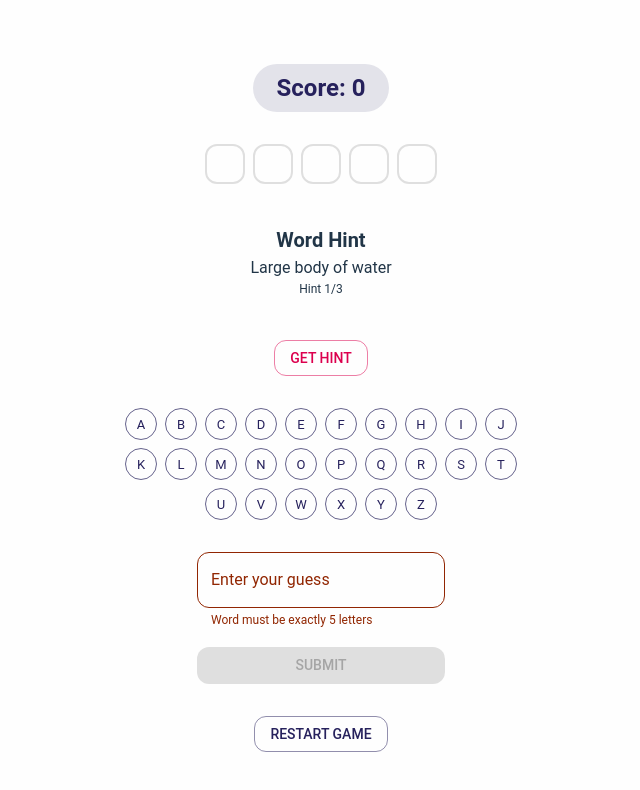
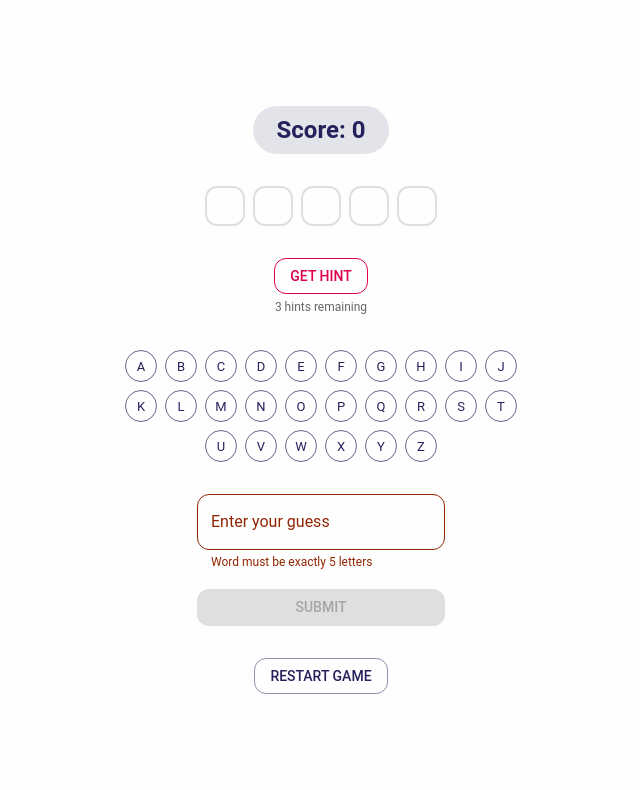
Before and after one commit to kbastow/word-guessing-game, a React (Vite) app: page / in a window 1280 px wide. Shown: the top 790 px of the page, without its empty margins (319-959 px from the left). Built offline with nearby package versions, Linux system fonts and the light colour scheme.

Commit message:
feat: update hint display logic and styling

```diff
--- a/src/components/Controls/HintButton.tsx
+++ b/src/components/Controls/HintButton.tsx
@@ -1,20 +1,39 @@
 import React from "react";
-import { Button } from "@mui/material";
+import { Box, Button, Typography } from "@mui/material";
 
 interface HintButtonProps {
   onHint: () => void;
   disabled?: boolean;
+  hintsRemaining: number;
 }
 
-const HintButton: React.FC<HintButtonProps> = ({ onHint, disabled }) => (
+const HintButton: React.FC<HintButtonProps> = ({
+  onHint,
+  disabled,
+  hintsRemaining,
+}) => {
+  const displayedHintsRemaining = disabled ? 0 : hintsRemaining + 1;
+
+  return (
+    <Box display="flex" flexDirection="column" alignItems="center" gap={0.5}>
       <Button
         variant="outlined"
         color="secondary"
         onClick={onHint}
         disabled={disabled}
+        sx={(theme) => ({
+          borderColor: theme.palette.secondary.main,
+          color: theme.palette.secondary.main,
+        })}
       >
         Get Hint
       </Button>
+      <Typography variant="caption" color="text.secondary">
+        {displayedHintsRemaining} hint{displayedHintsRemaining === 1 ? "" : "s"}{" "}
+        remaining
+      </Typography>
+    </Box>
   );
+};
 
 export default HintButton;
--- a/src/components/Display/HintDisplay.tsx
+++ b/src/components/Display/HintDisplay.tsx
@@ -1,24 +1,62 @@
 import React from "react";
-import { Box, Typography } from "@mui/material";
+import {
+  Dialog,
+  DialogContent,
+  DialogContentText,
+  DialogTitle,
+  IconButton,
+  Typography,
+} from "@mui/material";
+import CloseIcon from "@mui/icons-material/Close";
 
 interface HintDisplayProps {
+  open: boolean;
+  onClose: () => void;
   revealedHints: string[];
   totalHints: number;
   currentHintIndex: number;
 }
 
 const HintDisplay: React.FC<HintDisplayProps> = ({
+  open,
+  onClose,
   revealedHints,
   totalHints,
   currentHintIndex,
 }) => (
-  <Box sx={{ display: "flex", flexDirection: "column", m: 1 }} aria-live="polite">
-    <Typography variant="h6">Word Hint</Typography>
-    {revealedHints.length > 0 && <Typography>{revealedHints[0]}</Typography>}
-    <Typography variant="caption">
-      Hint {currentHintIndex}/{totalHints}
-    </Typography>
-  </Box>
+  <Dialog
+    open={open}
+    onClose={onClose}
+    aria-labelledby="hint-dialog-title"
+    slotProps={{
+      paper: {
+        sx: (theme) => ({
+          borderRadius: `${theme.shape.borderRadius}px`, py: 4, px: 8,
+        }),
+      },
+    }}
+  >
+    <DialogTitle id="hint-dialog-title" sx={{ textAlign: "center" }}>
+      Word Hint
+      <IconButton
+        aria-label="close"
+        onClick={onClose}
+        sx={{ position: "absolute", right: 8, top: 8 }}
+      >
+        <CloseIcon />
+      </IconButton>
+    </DialogTitle>
+    <DialogContent sx={{ textAlign: "center", px: 4, py: 3 }}>
+      {revealedHints.length > 0 && (
+        <DialogContentText aria-live="polite">
+          {revealedHints[0]}
+        </DialogContentText>
+      )}
+      <Typography variant="caption">
+        Hint {currentHintIndex}/{totalHints}
+      </Typography>
+    </DialogContent>
+  </Dialog>
 );
 
 export default HintDisplay;
--- a/src/components/GameBoard/GameBoard.tsx
+++ b/src/components/GameBoard/GameBoard.tsx
@@ -31,6 +31,7 @@ const GameBoard: React.FC = () => {
     Array(currentWord.word.length).fill("_")
   );
   const [revealedHints, setRevealedHints] = useState<number>(1);
+  const [hintDialogOpen, setHintDialogOpen] = useState<boolean>(false);
   const [gameWon, setGameWon] = useState<boolean>(false);
   const [gameLost, setGameLost] = useState<boolean>(false);
   const [attempts, setAttempts] = useState<number>(0);
@@ -113,6 +114,7 @@ const GameBoard: React.FC = () => {
     setGameLost(false);
     setAttempts(0);
     setCurrentScore(100);
+    setHintDialogOpen(false);
     if (isRestart) {
       setTotalScore(0);
       console.log("Game reset!");
@@ -137,6 +139,7 @@ const GameBoard: React.FC = () => {
       setRevealedHints((prev) => prev + 1);
     }
     setCurrentScore((prev) => Math.max(0, prev - POINTS_PER_HINT));
+    setHintDialogOpen(true);
   };
 
   return (
@@ -150,6 +153,8 @@ const GameBoard: React.FC = () => {
       <Scoreboard score={totalScore} />
       <WordDisplay wordState={revealedLetters} />
       <HintDisplay
+        open={hintDialogOpen}
+        onClose={() => setHintDialogOpen(false)}
         revealedHints={[currentWord.hints[revealedHints - 1]]}
         totalHints={currentWord.hints.length}
         currentHintIndex={revealedHints}
@@ -157,6 +162,7 @@ const GameBoard: React.FC = () => {
       <HintButton
         onHint={handleGetHint}
         disabled={revealedHints >= currentWord.hints.length}
+        hintsRemaining={currentWord.hints.length - revealedHints}
       />
       <LetterBank
         guessedLetters={guessedLetters}
```
Lines whose indentation alone changed are shown as unchanged.
